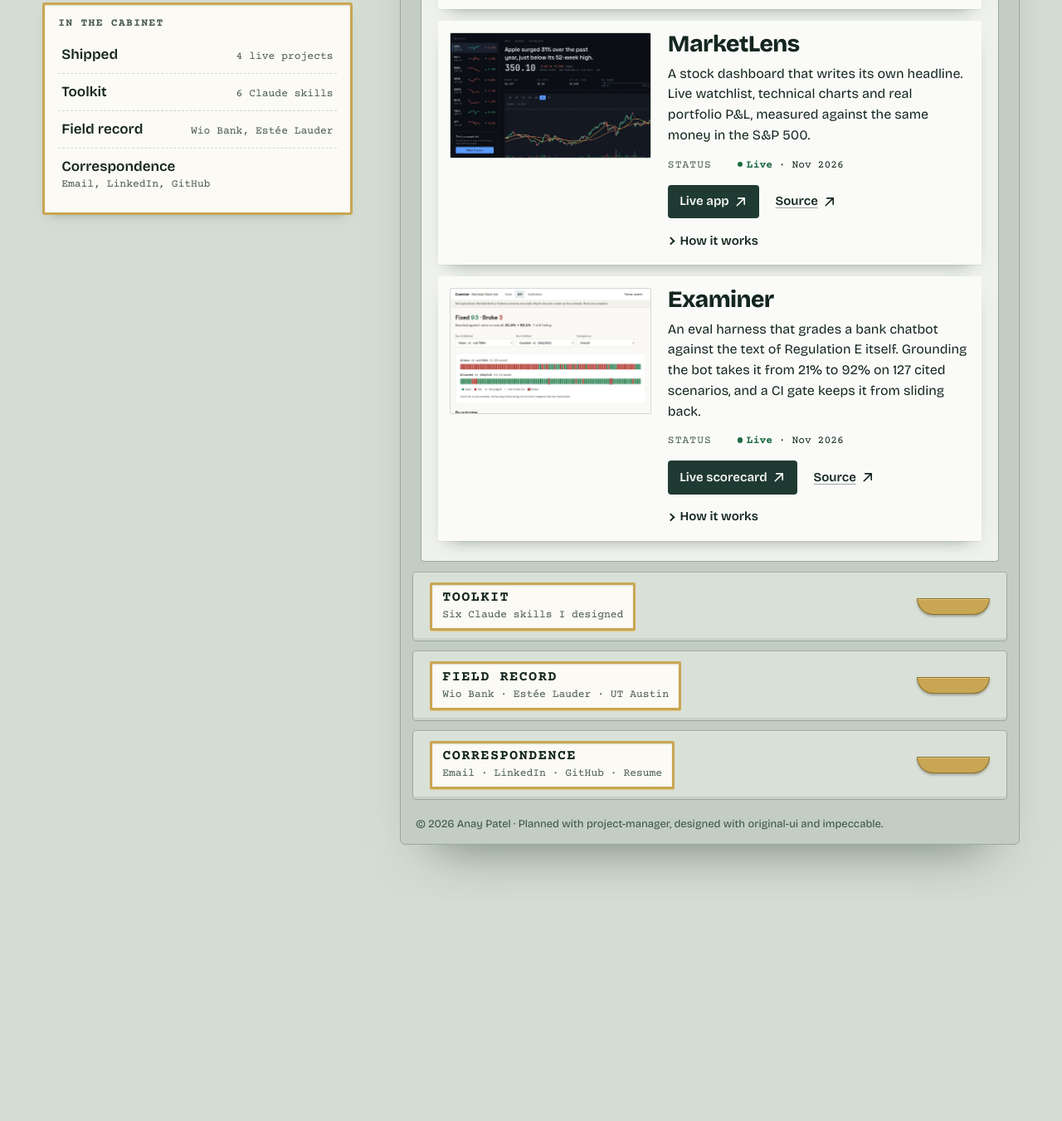
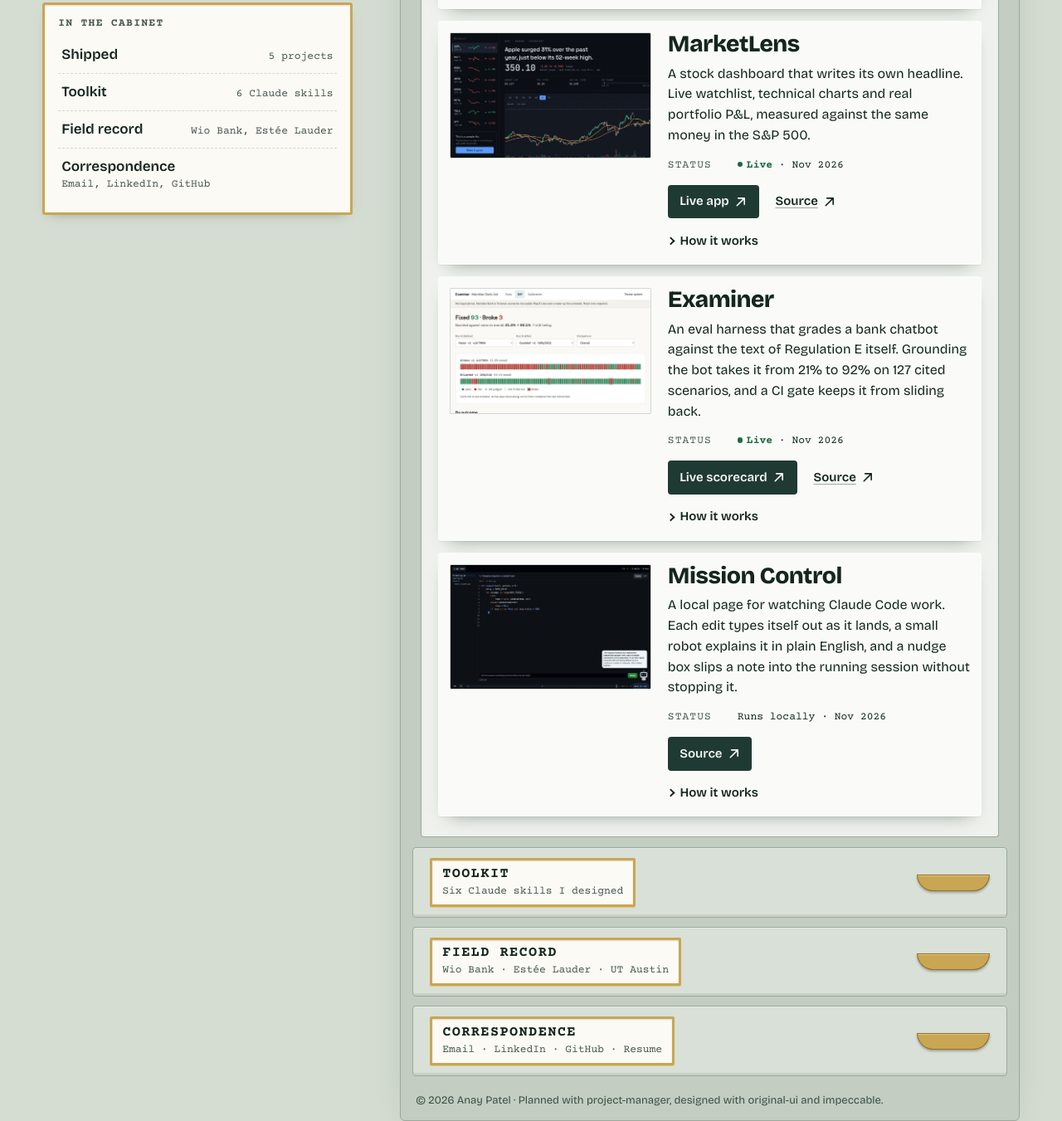
Before and after one commit to AnayPatel-P/anaypatel-p.github.io, a plain HTML site: page index.html in a window 1280 px wide. Shown: the part 784-2135 px from the top of the page at 83% size. Before the commit the page ends 1866 px from the top, so only its background shows below. Drawn offline with Linux system fonts and the light colour scheme.

Commit message:
Add Mission Control to Shipped
Co-Authored-By: Claude Opus 5.5 <noreply@anthropic.com>

```diff
--- a/index.html
+++ b/index.html
@@ -56,7 +56,7 @@
       <nav class="index" aria-label="Cabinet index">
         <h2 class="index-title">In the cabinet</h2>
         <ol>
-          <li><a href="#shipped" data-open="shipped"><span>Shipped</span><span class="count">4 live projects</span></a></li>
+          <li><a href="#shipped" data-open="shipped"><span>Shipped</span><span class="count">5 projects</span></a></li>
           <li><a href="#toolkit" data-open="toolkit"><span>Toolkit</span><span class="count">6 Claude skills</span></a></li>
           <li><a href="#record" data-open="record"><span>Field record</span><span class="count">Wio Bank, Estée Lauder</span></a></li>
           <li><a href="#correspondence" data-open="correspondence"><span>Correspondence</span><span class="count">Email, LinkedIn, GitHub</span></a></li>
@@ -72,7 +72,7 @@
     <section class="drawer is-open" id="shipped" aria-labelledby="shipped-label">
       <h2 class="front">
         <button type="button" id="shipped-label" aria-expanded="true" aria-controls="shipped-tray">
-          <span class="holder"><span class="label-title">Shipped</span><span class="label-sub">InvestEdge · Plotted · MarketLens · Examiner</span></span>
+          <span class="holder"><span class="label-title">Shipped</span><span class="label-sub">InvestEdge · Plotted · MarketLens · Examiner · Mission Control</span></span>
           <span class="pull" aria-hidden="true"></span>
         </button>
       </h2>
@@ -170,6 +170,26 @@
               </details>
             </div>
           </article>
+          <article class="specimen" id="p-mission-control">
+            <figure class="plate">
+              <img src="assets/mission-control-typing.webp" width="1000" height="625" alt="Mission Control mid-edit: a Python retry loop typing into an editor view under Claude's note &quot;Wrapping requests in a backoff loop&quot;, a timeline of edits along the bottom, and a monitor-headed robot in the corner explaining the change in a speech bubble" loading="lazy" decoding="async">
+            </figure>
+            <div class="spec-body">
+              <h3>Mission Control</h3>
+              <p class="summary">A local page for watching Claude Code work. Each edit types itself out as it lands, a small robot explains it in plain English, and a nudge box slips a note into the running session without stopping it.</p>
+              <dl class="data">
+                <div><dt>Status</dt><dd>Runs locally · Nov 2026</dd></div>
+              </dl>
+              <p class="links">
+                <a class="go" href="https://github.com/AnayPatel-P/mission-control" target="_blank" rel="noopener noreferrer">Source<svg class="i" aria-hidden="true"><use href="#i-out"/></svg><span class="visually-hidden"> (opens in a new tab)</span></a>
+              </p>
+              <details class="more">
+                <summary>How it works</summary>
+                <dl class="data stack"><div><dt>Stack</dt><dd>Python, FastAPI, server-sent events, vanilla JS, Ollama</dd></div></dl>
+                <p>It tails Claude Code&rsquo;s session logs, so it sees every session and subagent on the machine with no setup, and rewind is just reading the log again. Secrets are masked on the server before anything reaches the browser or the narrator model, with regexes bounded so a 100k-character input can&rsquo;t stall it. Nudges ride on Claude Code hooks: a PostToolUse hook adds the note after the next tool call, and a Stop hook catches it if the turn is about to end. Measured at p95: 18&nbsp;ms of hook overhead per tool call and 0.23&nbsp;s from edit to screen. A local Qwen model writes each bubble in about 0.6&nbsp;s.</p>
+              </details>
+            </div>
+          </article>
           </div>
         </div>
       </div>
@@ -192,7 +212,7 @@
             <li><span class="stage">Plan</span><span class="who">project-manager</span></li>
             <li><span class="stage">Design</span><span class="who">original-ui</span></li>
             <li><span class="stage">Build</span><span class="who">teach · agent-builder</span></li>
-            <li><span class="stage">Shipped</span><span class="who">4 live projects</span></li>
+            <li><span class="stage">Shipped</span><span class="who">5 projects</span></li>
           </ol>
 
           <ul class="skills">
```
Also changed, not shown: assets/mission-control-typing.webp (added).
